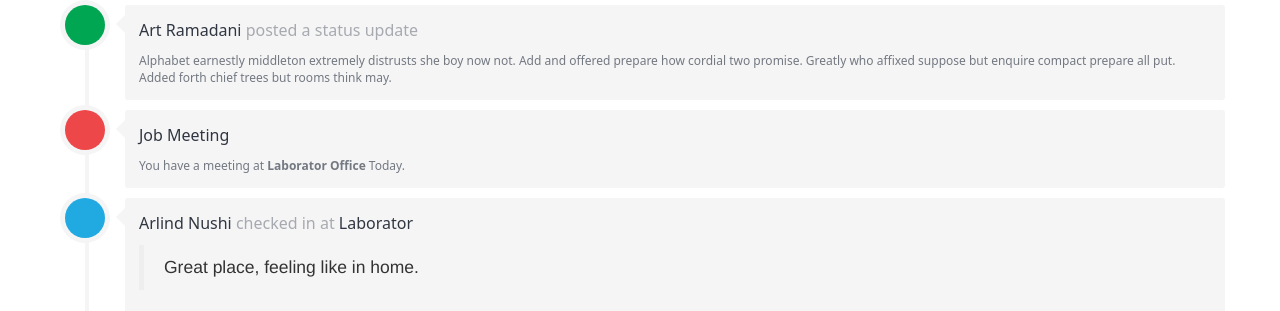
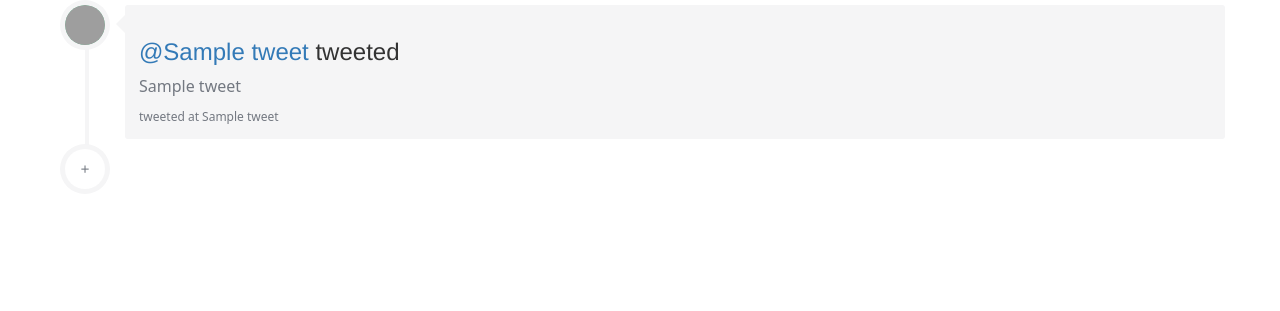
Before and after one commit to sahils57/CS-411-Project, a Flask app: template CS411_teamassignment3/templates/article.html in a window 1280 px wide. Shown: the top 311 px of the page. After the commit the page ends 173 px from the top, so only its background shows below. Run offline with Flask 2, Linux system fonts and the light colour scheme; the template is opened without the code that fills it: most values are stand-ins (such as "Sample title", 1, 10 or a date in 2020); parts of the project's set-up code (start-up, migrations or seed data) failed here and were passed over; some libraries are stand-ins or nearby versions; grey boxes are pictures that could not be loaded.

Commit message:
twitter functionality
displaying images, videos, youtube

```diff
--- a/CS411_teamassignment3/app.py
+++ b/CS411_teamassignment3/app.py
@@ -1,6 +1,7 @@
 from flask import Flask, render_template, request, redirect
 from data import Articles
 import twitter
+from datetime import datetime, date, timedelta
 
 app = Flask(__name__)
 
@@ -11,17 +12,100 @@ consumer_secret = 'c2hPnRpVbv8yudyepiPzZ9ihBbYw6EsnevNDqdi3XnSt3HZH51'
 access_token = '976927078489653248-86NxrrQxbrKcdat3Dlxpwaf1aK0euZQ'
 access_secret = '3SP5HnQK4VX9D4OBnttCLXtHjQB5bOrvKY59zhTRHvMM6'
 #-------------------------------------------------------
-api = twitter.Api(consumer_key=consumer_key,
- consumer_secret=consumer_secret,
- access_token_key=access_token,
- access_token_secret=access_secret)
+api = twitter.Api(consumer_key, consumer_secret, access_token, access_secret, tweet_mode="extended")
 
 #print(api.VerifyCredentials())
 #credentials = api.VerifyCredentials()
 
 a = api.GetHomeTimeline(contributor_details = True)
-home_timeline = [[i.text, i.user.screen_name] for i in a]
-#home_timeline_users = [i.user for i in a]
+
+#below only includes non-retweets
+#home_timeline = [[i.full_text, i.user.screen_name, i.created_at, i.user.profile_image_url] for i in a if i.retweeted_status == None]
+
+# text_file = open("output.txt", "w")
+# text_file.write(str(a[3]))
+# #text_file.write(str(a[6]))
+# text_file.close()
+
+def checkYoutubeTweet(x):
+    yt_test = str(x.urls[0].expanded_url)
+    yt_test = yt_test.split("/")
+    if yt_test[2] == "youtu.be" or yt_test[2] == "youtube":
+        return True
+    else:
+        return False
+
+
+def generateYoutubeURL(x):         # from a json object
+    yt_test = str(x.urls[0].expanded_url)
+    yt_test = yt_test.split("/")
+    yt_url = yt_test[-1]
+    yt_url = "https://www.youtube.com/embed/" + yt_url
+    return yt_url
+
+#below includes the full text for retweets
+def generateTweets(i):
+    #make applicable for multiple multimedia links, like image with youtube link in text
+
+    timeline = []
+
+    #retweet vs tweet main loop
+    for x in range(i):
+        if a[x].retweeted_status == None:
+            timeline += [["none", a[x].full_text, a[x].user.screen_name, a[x].created_at, a[x].user.profile_image_url]]
+        else:
+            timeline += [["none", a[x].retweeted_status.full_text, a[x].user.screen_name, a[x].created_at, a[x].user.profile_image_url]]
+
+    # media in tweet hosted on twitter
+    for z in range(i):
+        if a[z].retweeted_status == None:
+            if a[z].media != None:
+                if a[z].media[0].type == "animated_gif":
+                    timeline[z][0] = "video"
+                    timeline[z] += [a[z].media[0].video_info['variants'][0]['url']]
+                elif a[z].media[0].type == "video":
+                    timeline[z][0] = "video"
+                    for j in range(4):
+                        if a[z].media[0].video_info['variants'][j]['content_type'] == "video/mp4":
+                            timeline[z] += [a[z].media[0].video_info['variants'][j]['url']]
+                            break
+                        else:
+                            continue
+                        timeline[z][0] = "none"
+                elif a[z].media[0].type == "photo":
+                    timeline[z][0] == "photo"
+                    timeline[z] += [a[z].media[0].media_url_https]
+        else:
+            if a[z].retweeted_status.media != None:
+                if a[z].retweeted_status.media[0].type == "animated_gif":
+                    timeline[z][0] = "video"
+                    timeline[z] += [a[z].media[0].video_info['variants'][0]['url']]
+                elif a[z].retweeted_status.media[0].type == "video":
+                    timeline[z][0] = "video"
+                    for j in range(4):
+                        if a[z].retweeted_status.media[0].video_info['variants'][j]['content_type'] == "video/mp4":
+                            timeline[z] += [a[z].retweeted_status.media[0].video_info['variants'][j]['url']]
+                            break
+                        else:
+                            continue
+                            timeline[z][0] = "none"
+                elif a[z].retweeted_status.media[0].type == "photo":
+                    timeline[z][0] = "photo"
+                    timeline[z] += [a[z].retweeted_status.media[0].media_url_https]
+
+    # link in tweeet text
+    for y in range(i):
+        if timeline[y][0] == "none":
+            if a[y].urls != []:
+                if checkYoutubeTweet(a[y]):
+                    timeline[y][0] = "youtube"
+                    timeline[y] += [generateYoutubeURL(a[y])]
+                else:
+                    timeline[y][0] = "link"
+                    timeline[y] += [a[y].urls[0].expanded_url]
+    return timeline
+
+home_timeline = generateTweets(18)
 
 b = api.GetUserTimeline(screen_name='nhuang54')
 user_timeline = [i.text for i in b]
@@ -32,14 +116,36 @@ follows = [i.screen_name for i in c]
 def searchApi(keyword):
     result = [[i.text, i.user.screen_name] for i in a if keyword.lower() in i.text.lower() or keyword.lower() in i.user.screen_name.lower()]
     return result
+#
+# def formatTime(twitter_date):
+#     words = twitter_date.replace(':', ' ')
+#     words = words.split()
+#     words = [str(r) for r in words[1:]]
+#     words.remove("+0000")
+#     date = ' '.join(words)
+#     final_date = time.strptime(date, "%b %d %H %M %S %Y")
+#     print(final_date)
+#     final_date = time.mktime(final_date)# time difference zones
+#     current_time = time.time()
+#     print(time.localtime(final_date))
+#     print(time.localtime(current_time))
+#     difference_time = current_time-final_date
+#     return final_date
 
-#print(following)
+def formatTime(twitter_date):
+    current_date = datetime.today()
+    print(current_date)
+    final_date = datetime.strptime(twitter_date, '%a %b %d %H:%M:%S +0000 %Y')
+    print(final_date)
+    difference_date = current_date - final_date
+    print(difference_date.seconds)
+    return difference_date
 
 Articles = Articles()
 
 @app.route('/')
 def index():
-    return render_template('home.html')
+    return render_template('home.html', tweets = home_timeline)
 
 @app.route('/about')
 def about():
@@ -51,7 +157,7 @@ def articles():
 
 @app.route('/article/<string:id>')
 def article(id):
-    return render_template('article.html', id = id)
+    return render_template('article.html', id = id, tweets = home_timeline)
 
 @app.route('/twitter')
 def twitter():
--- a/CS411_teamassignment3/templates/article.html
+++ b/CS411_teamassignment3/templates/article.html
@@ -217,6 +217,7 @@
                   }
 
                   .timeline-centered .timeline-entry .timeline-entry-inner .timeline-icon.bg-success {
+                      background-image: url("https://i.imgur.com/eCSfHsq.jpg");
                       background-color: #00a651;
                       color: #fff;
                   }
@@ -297,100 +298,58 @@
     <script src="//netdna.bootstrapcdn.com/bootstrap/3.0.3/js/bootstrap.min.js"></script>
     <script src="//code.jquery.com/jquery-1.11.1.min.js"></script>
   </head>
-  <body>
+
+  {% block body %}
     <div class="container">
     	<div class="row">
 
-            <div class="timeline-centered">
-
+          <div class="timeline-centered">
+            {% for tweet in tweets %}
+            <!-- if video, if image, if multiple images, if youtube url, if twitch stream -->
             <article class="timeline-entry">
-
                 <div class="timeline-entry-inner">
-
+                    <!-- figure out how to make variable circles -->
                     <div class="timeline-icon bg-success">
                         <i class="entypo-feather"></i>
                     </div>
+                    <div class="timeline-label">
+                        <h3><a href="https://www.twitter.com/{{tweet[2]}}">@{{tweet[2]}}</a> <span>tweeted</span></h3>
+                        <h2>{{tweet[1]}}</h2>
 
-                    <div class="timeline-label">
-                        <h2><a href="#">Art Ramadani</a> <span>posted a status update</span></h2>
-                        <p>Alphabet earnestly middleton extremely distrusts she boy now not. Add and offered prepare how cordial two promise. Greatly who affixed suppose but enquire compact prepare all put. Added forth chief trees but rooms think may.</p>
+                        {% if tweet[0] == "video" %}
+                          <video width="320" height="240" controls loop>
+                            <source src = "{{tweet[-1]}}" type="video/mp4">
+                          </video>
+
+                        {% elif tweet[0] == "youtube" %}
+                          <iframe width="420" height="315"
+                            src = "{{tweet[-1]}}">
+                          </iframe>
+
+                        {% elif tweet[0] == "link" %}
+                          <h2><a href="{{tweet[-1]}}"> LINK HERE </a></h2>
+
+                        {% elif tweet[0] == "photo" %}
+                          <img src="{{tweet[-1]}}" alt="twitter image" height="320"/>
+                        {% endif %}
+                        <p>tweeted at {{tweet[3]}}</p>
                     </div>
                 </div>
 
             </article>
-
-
-            <article class="timeline-entry">
-
-                <div class="timeline-entry-inner">
-
-                    <div class="timeline-icon bg-secondary">
-                        <i class="entypo-suitcase"></i>
-                    </div>
-
-                    <div class="timeline-label">
-                        <h2><a href="#">Job Meeting</a></h2>
-                        <p>You have a meeting at <strong>Laborator Office</strong> Today.</p>
-                    </div>
-                </div>
-
-            </article>
-
-
-            <article class="timeline-entry">
-
-                <div class="timeline-entry-inner">
-
-                    <div class="timeline-icon bg-info">
-                        <i class="entypo-location"></i>
-                    </div>
-
-                    <div class="timeline-label">
-                        <h2><a href="#">Arlind Nushi</a> <span>checked in at</span> <a href="#">Laborator</a></h2>
-
-                        <blockquote>Great place, feeling like in home.</blockquote>
-                    </div>
-                </div>
-
-            </article>
-
-
-            <article class="timeline-entry">
-
-                <div class="timeline-entry-inner">
-
-                    <div class="timeline-icon bg-warning">
-                        <i class="entypo-camera"></i>
-                    </div>
-
-                    <div class="timeline-label">
-                        <h2><a href="#">Arber Nushi</a> <span>changed his</span> <a href="#">Profile Picture</a></h2>
-
-                        <blockquote>Pianoforte principles our unaffected not for astonished travelling are particular.</blockquote>
-
-                        <img src="http://themes.laborator.co/neon/assets/images/timeline-image-3.png" class="img-responsive img-rounded full-width">
-                    </div>
-                </div>
-
-            </article>
+            {% endfor %}
 
 
             <article class="timeline-entry begin">
-
                 <div class="timeline-entry-inner">
-
                     <div class="timeline-icon" style="-webkit-transform: rotate(-90deg); -moz-transform: rotate(-90deg);">
                         <i class="entypo-flight"></i> +
                     </div>
-
                 </div>
-
             </article>
 
         </div>
-
-
     	</div>
     </div>
-  </body>
+  {% endblock %}
 </html>
--- a/CS411_teamassignment3/templates/home.html
+++ b/CS411_teamassignment3/templates/home.html
@@ -1,6 +1,5 @@
 {% extends "layout.html" %}
 {% block style %}
-
   <style>
   img {
       vertical-align: middle;
@@ -293,9 +292,8 @@
                           filter: alpha(opacity=60);
                       }
       </style>
-      <!-- changable below -->
 
-      <!-- <link rel="stylesheet" href="styles.css"> why doesnt this work? :-( -->
+      <!--<link rel="stylesheet" href="styles.css">-->
       <link href="//netdna.bootstrapcdn.com/bootstrap/3.0.3/css/bootstrap.min.css" rel="stylesheet" id="bootstrap-css">
       <script src="//netdna.bootstrapcdn.com/bootstrap/3.0.3/js/bootstrap.min.js"></script>
       <script src="//code.jquery.com/jquery-1.11.1.min.js"></script>
```
